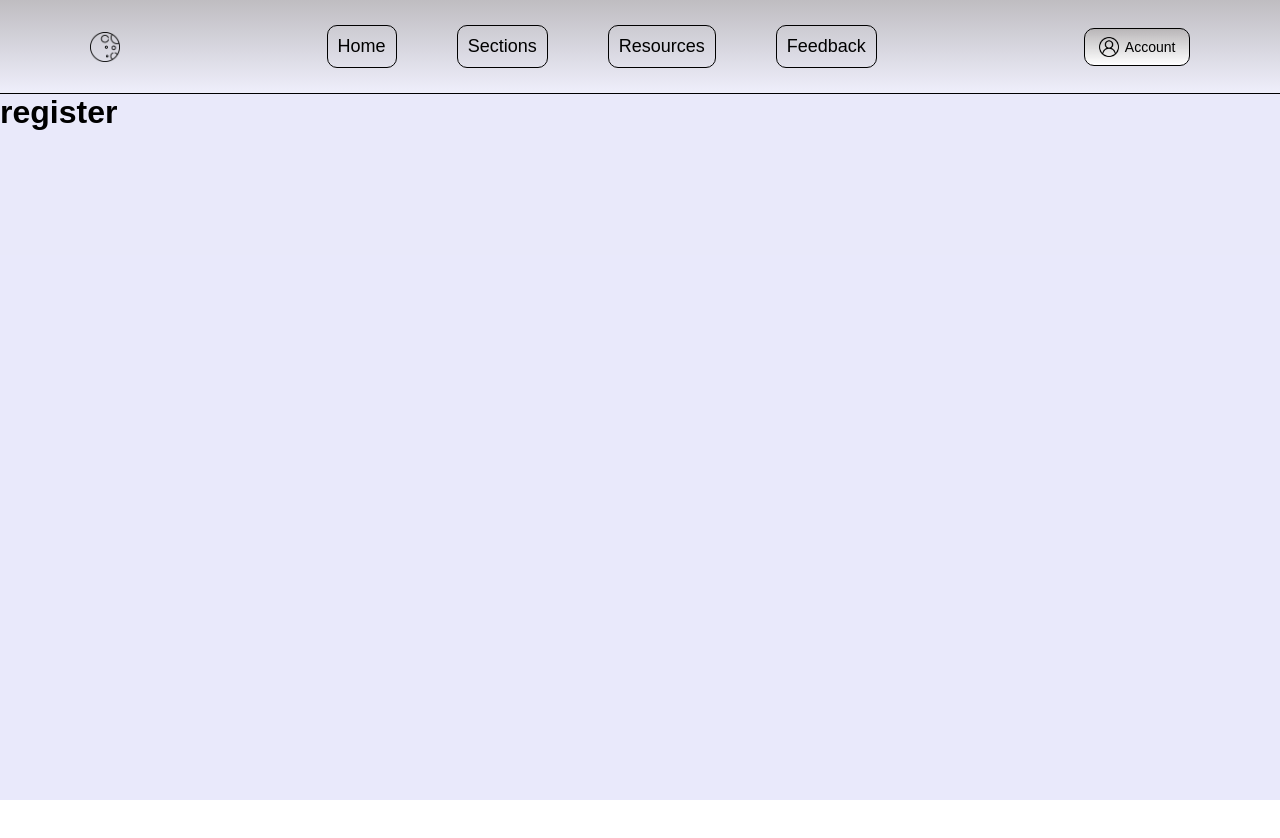
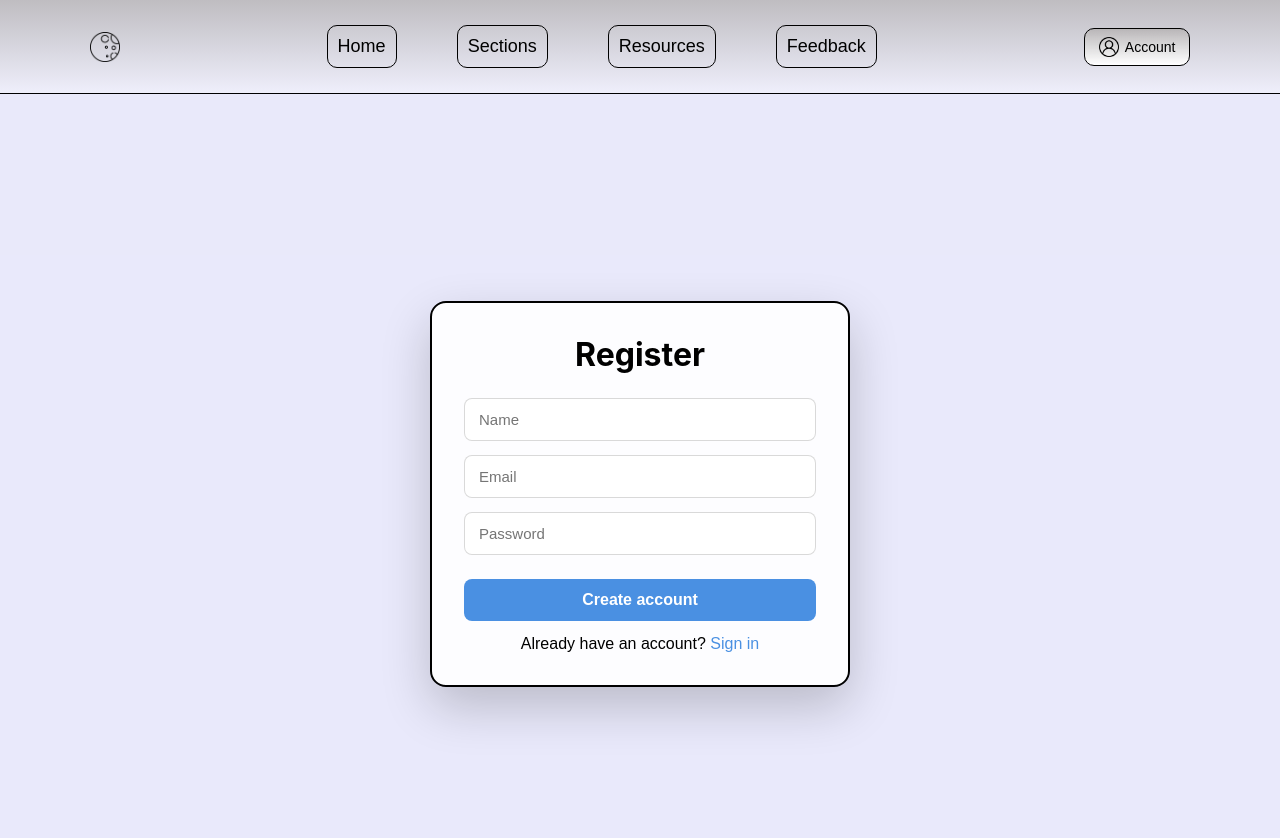
Before and after one commit to Lipiu/Learn-With-eASE, a React app in the folder frontend/: page /register in a window 1280 px wide. Shown: the top 838 px of the page. Before the commit the page ends 800 px from the top, so only its background shows below. Built offline with nearby package versions, Linux system fonts and the light colour scheme; the HTML template or start-up script is replaced by a standard one.

Commit message:
added register and login pages + logic but will have to move it to the backend once i start working on it

```diff
--- a/frontend/package.json
+++ b/frontend/package.json
@@ -12,6 +12,7 @@
   "dependencies": {
     "react": "^19.2.0",
     "react-dom": "^19.2.0",
+    "react-hook-form": "^7.71.1",
     "react-markdown": "^10.1.0",
     "react-router-dom": "^7.10.1",
     "remark-gfm": "^4.0.1"
--- a/frontend/src/components/Buttons/AccountButton/AccountButton.jsx
+++ b/frontend/src/components/Buttons/AccountButton/AccountButton.jsx
@@ -37,7 +37,7 @@ function AccountButton(){
                 <div className='dropdown-menu'>
                     <Link to='/login' className='dropdown-item' onClick={closeDropdownAccount}>Login</Link>
                     <Link to='/register' className='dropdown-item' onClick={closeDropdownAccount}>Register</Link>
-                    <Link to='/logout' className='dropdown-item' onClick={closeDropdownAccount}>Logout</Link>
+                    {/*<Link to='/logout' className='dropdown-item' onClick={closeDropdownAccount}>Logout</Link>*/}
                 </div>
             )}
         </div>
--- a/frontend/src/components/Buttons/AccountButton/Login.css
+++ b/frontend/src/components/Buttons/AccountButton/Login.css
@@ -0,0 +1,77 @@
+.login-page {
+    position: relative;
+    min-height: 100vh;
+    display: flex;
+    justify-content: center;
+    align-items: center;
+    overflow: hidden;
+}
+
+.login-card {
+    position: relative;
+    z-index: 1;
+    width: 100%;
+    max-width: 420px;
+    padding: 32px;
+    background: rgba(255, 255, 255, 0.9);
+    border: 2px solid var(--register-border);
+    color: black;
+    backdrop-filter: blur(12px);
+    border-radius: 16px;
+    box-shadow: 0 20px 50px rgba(0, 0, 0, 0.2);
+    text-align: center;
+}
+
+.login-card h2 {
+    font-family: "Inter", "Segoe UI", sans-serif;
+    font-size: 2rem;
+    font-weight: 700;
+    margin-bottom: 24px;
+}
+
+.login-card form {
+    display: flex;
+    flex-direction: column;
+    gap: 14px;
+}
+
+.login-card input {
+    padding: 12px 14px;
+    border-radius: 8px;
+    border: 1px solid rgba(0, 0, 0, 0.15);
+    font-size: 15px;
+    font-family: inherit;
+}
+
+.login-card input:focus {
+    outline: none;
+    border-color: #4a90e2;
+}
+
+.login-card button {
+    margin-top: 10px;
+    padding: 12px;
+    border-radius: 8px;
+    border: none;
+    background: #4a90e2;
+    color: white;
+    font-size: 16px;
+    font-weight: 600;
+    cursor: pointer;
+    transition: transform 0.2s ease, box-shadow 0.2s ease;
+}
+
+.login-card button:hover {
+    transform: translateY(-2px);
+    box-shadow: 0 8px 20px rgba(74, 144, 226, 0.4);
+}
+
+.auth-message .sign-in{
+    color: #4a90e2;
+}
+
+.error {
+    font-size: 12px;
+    color: #e63946;
+    text-align: left;
+}
--- a/frontend/src/components/Buttons/AccountButton/Login.jsx
+++ b/frontend/src/components/Buttons/AccountButton/Login.jsx
@@ -1,5 +1,80 @@
-function Login(){
-    return <h1>Login page</h1>
+import React, {useState, useEffect } from "react";
+import {useForm} from "react-hook-form";
+import './Login.css';
+import {Link} from "react-router-dom";
+
+function Login() {
+    const {
+        register,
+        handleSubmit,
+        formState: { errors },
+    } = useForm();
+
+    const [message, setMessage] = useState(null);
+    const [status, setStatus] = useState(null);
+
+    const onSubmit = (data) => {
+        const existingUser = JSON.parse(localStorage.getItem(data.email));
+        if (!existingUser) {
+            setStatus("error");
+            setMessage("No account related to this email.")
+            return;
+        }
+        if(existingUser.password !== data.password){
+            setStatus("error");
+            setMessage("Incorrect password");
+            return;
+        }
+
+        setStatus("success");
+        setMessage("Logged in successfully!");
+        localStorage.setItem("loggedInUser", data.email);
+    };
+
+    useEffect(() => {
+        if(!message)
+            return;
+        const timer = setTimeout(() => {
+            setMessage(null);
+            setStatus(null);
+        }, 3000);
+        return () => clearTimeout(timer);
+    }, [message]);
+
+    return (
+        <div className="login-page">
+            <div className="login-card">
+                <h2>Login</h2>
+
+                {message && (
+                    <div className={`notification ${status}`}>
+                        {message}
+                    </div>
+                )}
+                <form onSubmit={handleSubmit(onSubmit)}>
+                    <input
+                        type="email"
+                        placeholder="Email"
+                        {...register("email", { required: true })}
+                    />
+                    {errors.email && <span className="error">Email is mandatory</span>}
+
+                    <input
+                        type="password"
+                        placeholder="Password"
+                        {...register("password", { required: true })}
+                    />
+                    {errors.password && <span className="error">Password is mandatory</span>}
+                    <button type="submit">Login</button>
+                    <div className="auth-message">
+                        <span>Don't have an account? </span>
+                        <Link to="/register" className="sign-in">
+                            Register
+                        </Link>
+                    </div>
+                </form>
+            </div>
+        </div>
+    );
 }
-
 export default Login;
--- a/frontend/src/components/Buttons/AccountButton/Register.css
+++ b/frontend/src/components/Buttons/AccountButton/Register.css
@@ -0,0 +1,77 @@
+.register-page {
+    position: relative;
+    min-height: 100vh;
+    display: flex;
+    justify-content: center;
+    align-items: center;
+    overflow: hidden;
+}
+
+.register-card {
+    position: relative;
+    z-index: 1;
+    width: 100%;
+    max-width: 420px;
+    padding: 32px;
+    background: rgba(255, 255, 255, 0.9);
+    border: 2px solid var(--register-border);
+    color: black;
+    backdrop-filter: blur(12px);
+    border-radius: 16px;
+    box-shadow: 0 20px 50px rgba(0, 0, 0, 0.2);
+    text-align: center;
+}
+
+.register-card h2 {
+    font-family: "Inter", "Segoe UI", sans-serif;
+    font-size: 2rem;
+    font-weight: 700;
+    margin-bottom: 24px;
+}
+
+.register-card form {
+    display: flex;
+    flex-direction: column;
+    gap: 14px;
+}
+
+.register-card input {
+    padding: 12px 14px;
+    border-radius: 8px;
+    border: 1px solid rgba(0, 0, 0, 0.15);
+    font-size: 15px;
+    font-family: inherit;
+}
+
+.register-card input:focus {
+    outline: none;
+    border-color: #4a90e2;
+}
+
+.register-card button {
+    margin-top: 10px;
+    padding: 12px;
+    border-radius: 8px;
+    border: none;
+    background: #4a90e2;
+    color: white;
+    font-size: 16px;
+    font-weight: 600;
+    cursor: pointer;
+    transition: transform 0.2s ease, box-shadow 0.2s ease;
+}
+
+.register-card button:hover {
+    transform: translateY(-2px);
+    box-shadow: 0 8px 20px rgba(74, 144, 226, 0.4);
+}
+
+.auth-message .sign-in{
+    color: #4a90e2;
+}
+
+.error {
+    font-size: 12px;
+    color: #e63946;
+    text-align: left;
+}
--- a/frontend/src/components/Buttons/AccountButton/Register.jsx
+++ b/frontend/src/components/Buttons/AccountButton/Register.jsx
@@ -1,9 +1,87 @@
+import React, {useState, useEffect } from "react";
+import {useForm} from "react-hook-form";
 import './Register.css';
+import {Link} from "react-router-dom";
 
-function Register(){
-    return(
-        <h1>register</h1>
+function Register() {
+    const {
+        register,
+        handleSubmit,
+        formState: { errors },
+    } = useForm();
+
+    const [message, setMessage] = useState(null);
+    const [status, setStatus] = useState(null);
+
+    const onSubmit = (data) => {
+        const existingUser = JSON.parse(localStorage.getItem(data.email));
+        if (existingUser) {
+            setStatus("error");
+            setMessage("An account with this email already exists.")
+            return;
+        } else {
+            const userData = {
+                name: data.name,
+                email: data.email,
+                password: data.password,
+            };
+            localStorage.setItem(data.email, JSON.stringify(data));
+            setStatus("success");
+            setMessage("Account created successfully!");
+        }
+    };
+
+    useEffect(() => {
+        if(!message)
+            return;
+        const timer = setTimeout(() => {
+            setMessage(null);
+            setStatus(null);
+        }, 3000);
+        return () => clearTimeout(timer);
+    }, [message]);
+
+    return (
+        <div className="register-page">
+            <div className="register-card">
+                <h2>Register</h2>
+
+                {message && (
+                    <div className={`notification ${status}`}>
+                        {message}
+                    </div>
+                )}
+                <form onSubmit={handleSubmit(onSubmit)}>
+                    <input
+                        type="text"
+                        placeholder="Name"
+                        {...register("name", { required: true })}
+                    />
+                    {errors.name && <span className="error">Name is mandatory</span>}
+
+                    <input
+                        type="email"
+                        placeholder="Email"
+                        {...register("email", { required: true })}
+                    />
+                    {errors.email && <span className="error">Email is mandatory</span>}
+
+                    <input
+                        type="password"
+                        placeholder="Password"
+                        {...register("password", { required: true })}
+                    />
+                    {errors.password && <span className="error">Password is mandatory</span>}
+                    <button type="submit">Create account</button>
+                    <div className="auth-message">
+                        <span>Already have an account? </span>
+                        <Link to="/login" className="sign-in">
+                             Sign in
+                        </Link>
+                    </div>
+                </form>
+            </div>
+        </div>
     );
 }
-
 export default Register;
--- a/frontend/src/index.css
+++ b/frontend/src/index.css
@@ -24,6 +24,9 @@
             rgba(177, 174, 174, 0.75),
             rgba(255, 255, 255, 0.25)
     );
+
+    --register-border: black;
+
 }
 
 .dark {
```
Also changed, not shown: 1 other file (tests, documents, lock files or other folders).
